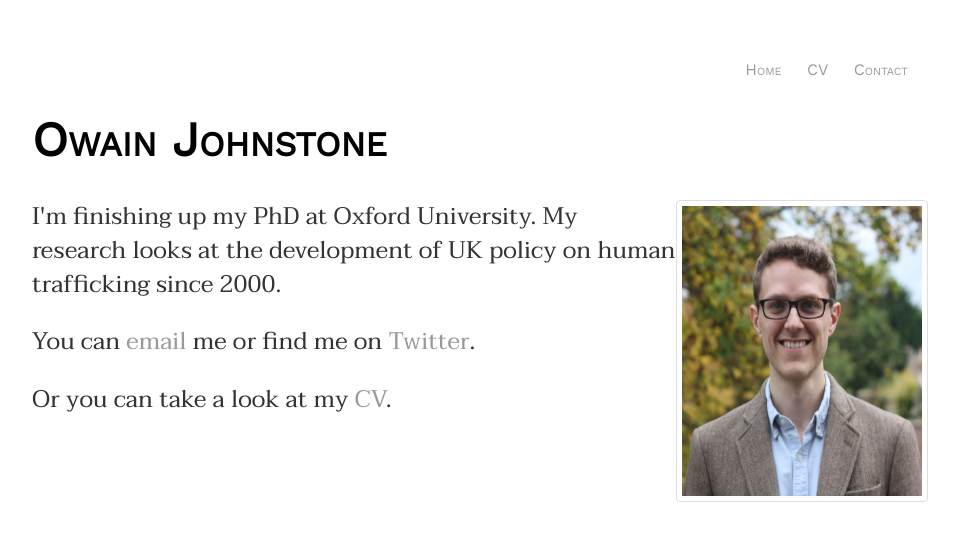
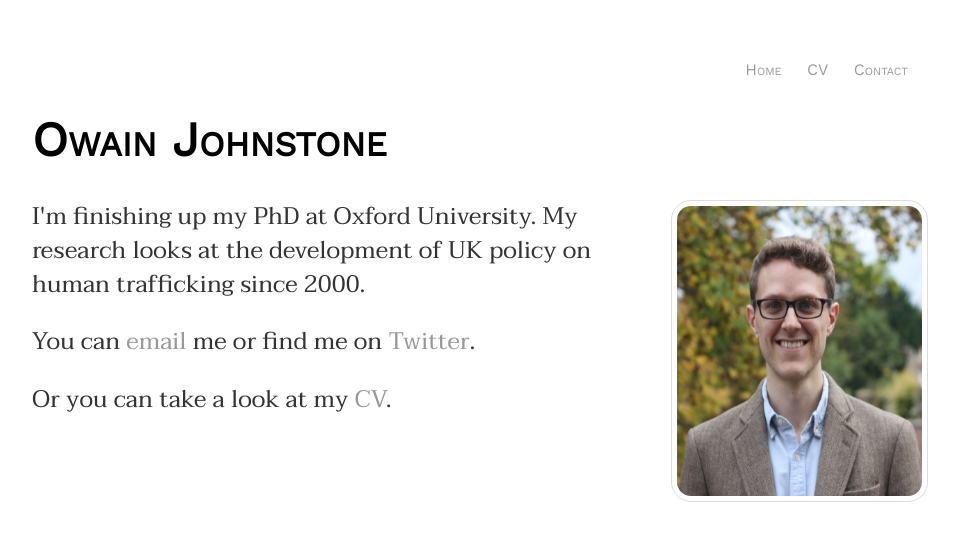
Before and after one commit to owainjohnstone/owainjohnstone.github.io, a Jekyll site: the page built from index.html, in a window 1280 px wide. Shown: the top 541 px of the page, without its empty margins (160-1119 px from the left). Built offline with Jekyll 4.4.1, drawn with Linux system fonts in a browser that asks for light colours.

Commit message:
Update main.css

```diff
--- a/css/main.css
+++ b/css/main.css
@@ -54,8 +54,8 @@ ul.posts li {
 
 img {
     border: 1px solid #ddd;
-    border-radius: 4px;
+    border-radius: 20px;
     padding: 5px;
-    width: 240px;
+    width: 245px;
     height: 290px;
 }
```
